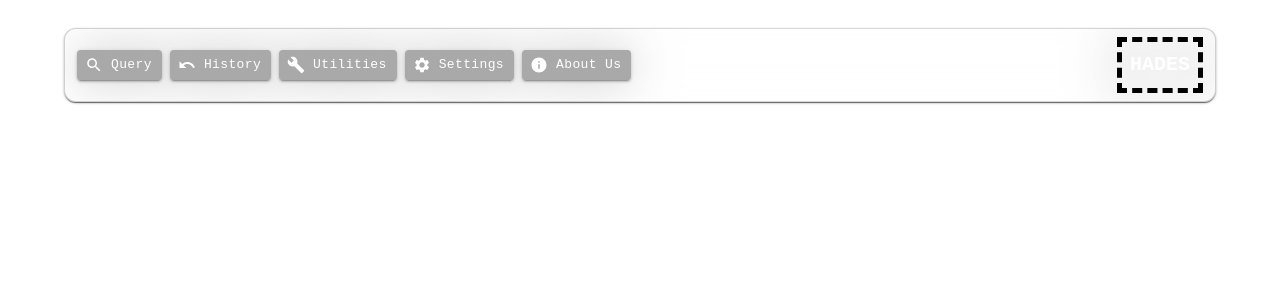
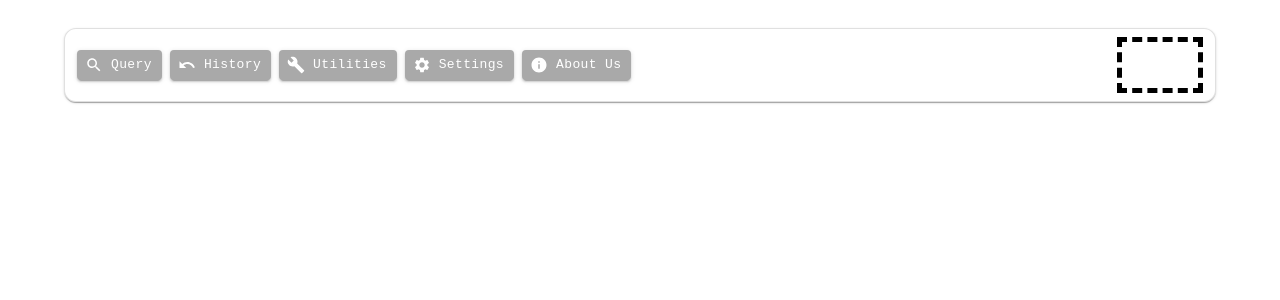
Before and after one commit to Anorris98/Hebse-Database, a React (Vite) app in the folder senior-design/: page /Utilities in a window 1280 px wide. Shown: the top 300 px of the page. Built offline with nearby package versions, Linux system fonts and the light colour scheme.

Commit message:
fixed weird issue with nav bar double rendering and becoming a weird off white color on the utilities page. Fix was to remove the navbar from the component

```diff
--- a/senior-design/src/components/Utilities/Utilities.tsx
+++ b/senior-design/src/components/Utilities/Utilities.tsx
@@ -1,10 +1,8 @@
-import { NavBar } from "../NavigationBar/NavBar.tsx";
 import { Grid2 } from "@mui/material";
 
 export const Utilities = () => {
     return (
         <div>
-            <NavBar /> {/* The navigation bar */}
             <Grid2 display={"grid"} sx={{ maxHeight: '1000px' }}>
                 {/* Components for settings and utilities will be added here */}
             </Grid2>
```
